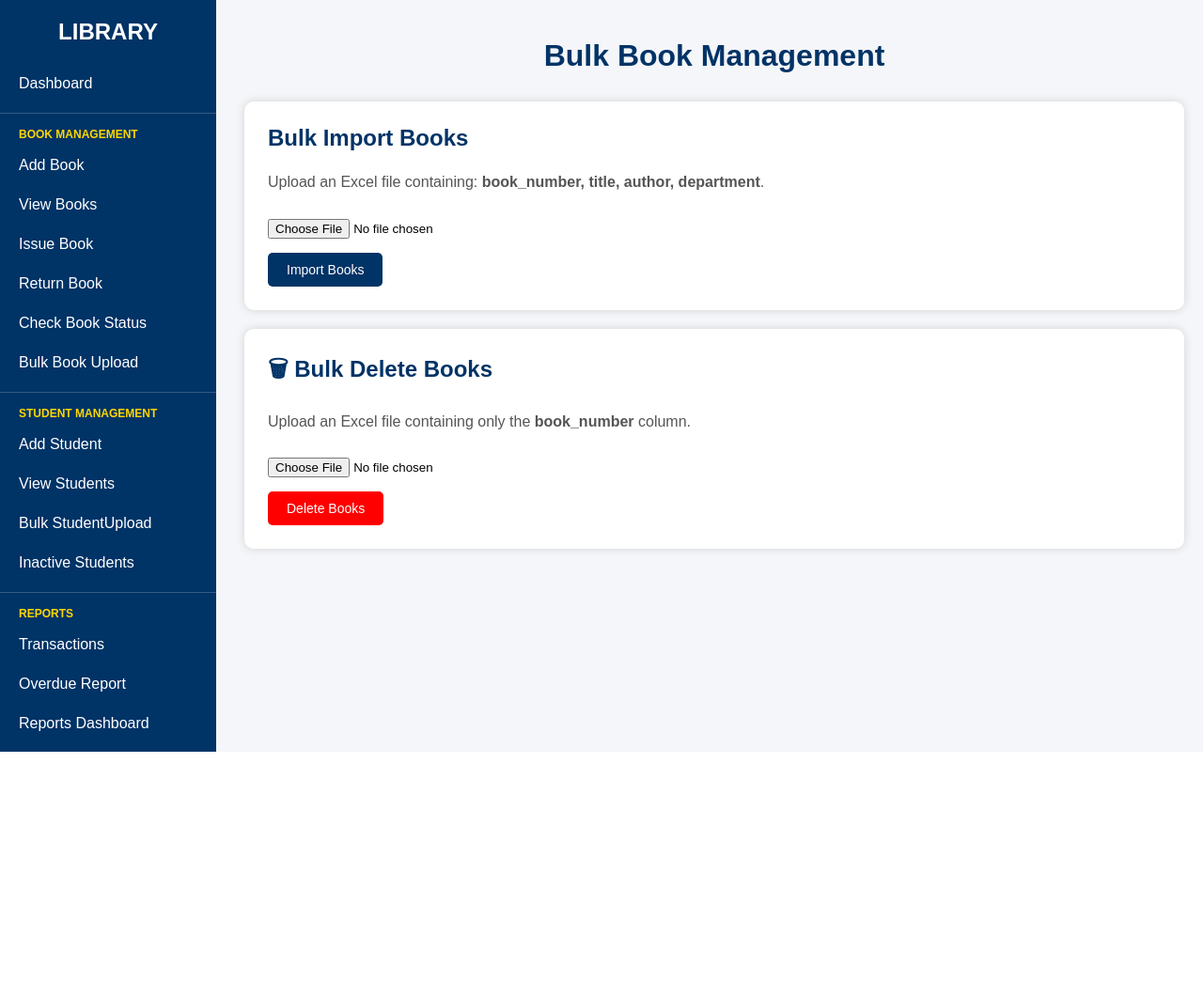
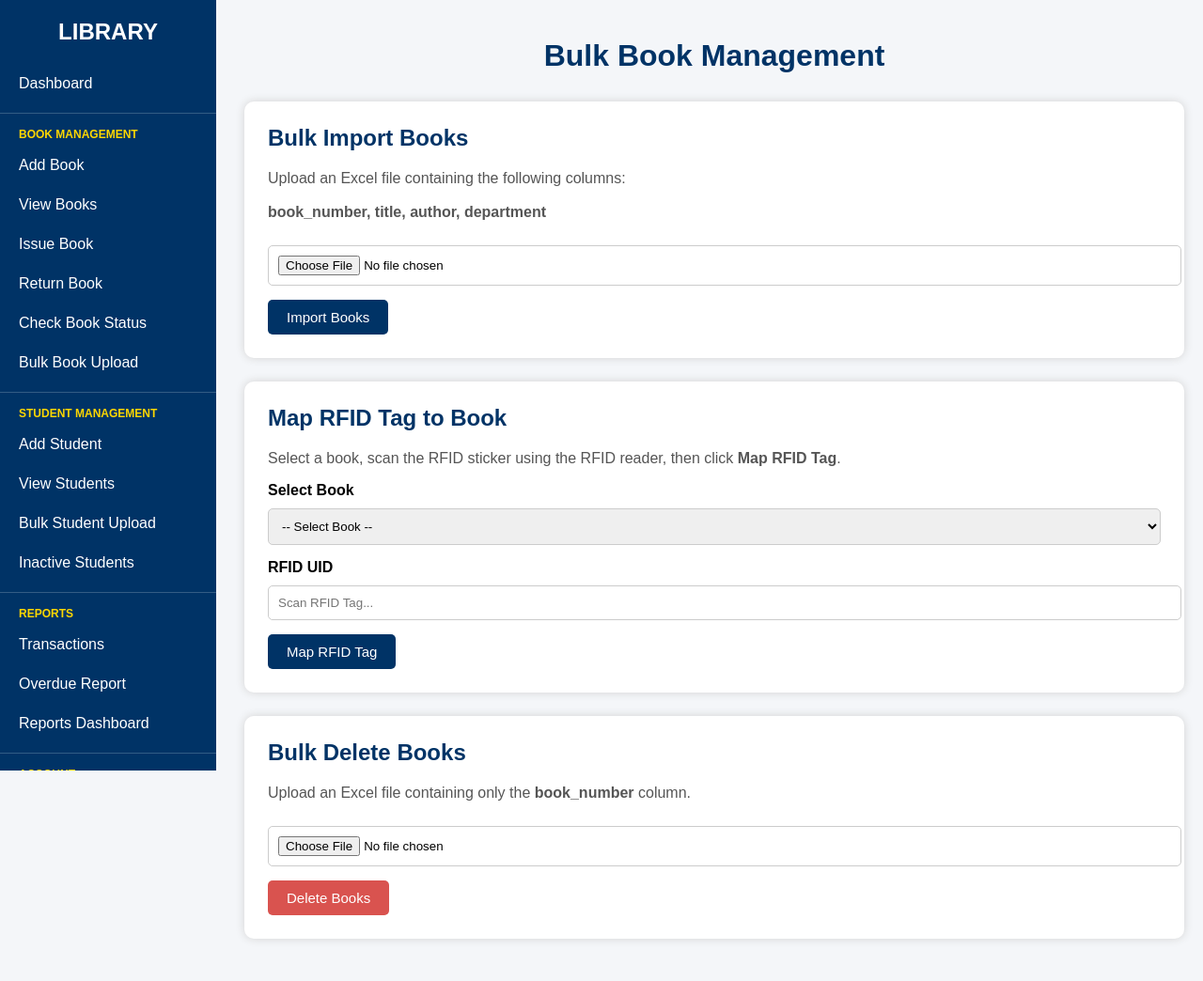
Before and after one commit to Gayathiri-11/RFID-Library-Management-System, a Flask app: page /bulk_book_management in a window 1280 px wide. Shown: the whole page at 94% size. Before the commit the page ends 800 px from the top, so only its background shows below. Run offline with Flask 3, Linux system fonts and the light colour scheme; data that the repository does not hold is empty; some libraries are stand-ins or nearby versions.

Commit message:
bulk page

```diff
--- a/app.py
+++ b/app.py
@@ -781,9 +781,108 @@ def inactive_students():
         "inactive_students.html",
         students=students
     )
+@app.route("/overdue_report")
+def overdue_report():
+
+    department = request.args.get("department")
+    from_date = request.args.get("from_date")
+    to_date = request.args.get("to_date")
+    min_fine = request.args.get("min_fine")
+    max_fine = request.args.get("max_fine")
+
+    conn = get_connection()
+    cursor = conn.cursor(dictionary=True)
+
+    query = """
+        SELECT t.*, s.student_name, s.department
+        FROM transactions t
+        JOIN students s ON t.roll_number = s.roll_number
+        WHERE t.status='Issued'
+        AND t.due_date < CURDATE()
+    """
+
+    params = []
+
+    if department:
+        query += " AND s.department=%s"
+        params.append(department)
+
+    if from_date and to_date:
+        query += " AND t.due_date BETWEEN %s AND %s"
+        params.extend([from_date, to_date])
+
+    if min_fine and max_fine:
+        query += " AND t.fine BETWEEN %s AND %s"
+        params.extend([min_fine, max_fine])
+
+    cursor.execute(query, tuple(params))
+
+    books = cursor.fetchall()
+
+    conn.close()
+
+    return render_template(
+        "overdue_report.html",
+        books=books
+    )
+@app.route("/export_overdue_report")
+def export_overdue_report():
+
+    conn = get_connection()
+    cursor = conn.cursor(dictionary=True)
+
+    cursor.execute("""
+        SELECT
+            t.uid,
+            t.roll_number,
+            s.student_name,
+            s.department,
+            t.issue_date,
+            t.due_date,
+            t.status
+        FROM transactions t
+        JOIN students s
+            ON t.roll_number = s.roll_number
+        WHERE t.status='Issued'
+        AND t.due_date < CURDATE()
+    """)
+
+    books = cursor.fetchall()
+
+    conn.close()
+
+    df = pd.DataFrame(books)
+
+    file_name = "overdue_books_report.xlsx"
+
+    df.to_excel(file_name, index=False)
+
+    return send_file(
+        file_name,
+        as_attachment=True
+    )
 @app.route("/bulk_book_management")
 def bulk_book_management():
-    return render_template("bulk_book_management.html")
+
+    conn = get_connection()
+    cursor = conn.cursor(dictionary=True)
+
+    cursor.execute("""
+        SELECT book_number, title
+        FROM books
+        WHERE uid IS NULL
+        ORDER BY book_number
+    """)
+
+    books = cursor.fetchall()
+
+    cursor.close()
+    conn.close()
+
+    return render_template(
+        "bulk_book_management.html",
+        books=books
+    )
 @app.route("/bulk_import_books", methods=["POST"])
 def bulk_import_books():
 
@@ -896,9 +995,6 @@ def bulk_delete_books():
 
         flash(f"{deleted_count} books deleted successfully!", "success")
     except Exception as e:
-
-        conn.commit()
-
         conn.rollback()
         flash(f"Error deleting books: {e}", "error")
 
@@ -908,104 +1004,6 @@ def bulk_delete_books():
         conn.close()
 
     return redirect("/bulk_book_management")
-@app.route("/overdue_report")
-def overdue_report():
-
-    department = request.args.get("department")
-    from_date = request.args.get("from_date")
-    to_date = request.args.get("to_date")
-    min_fine = request.args.get("min_fine")
-    max_fine = request.args.get("max_fine")
-
-    conn = get_connection()
-    cursor = conn.cursor(dictionary=True)
-
-    query = """
-        SELECT t.*, s.student_name, s.department
-        FROM transactions t
-        JOIN students s ON t.roll_number = s.roll_number
-        WHERE t.status='Issued'
-        AND t.due_date < CURDATE()
-    """
-
-    params = []
-
-    if department:
-        query += " AND s.department=%s"
-        params.append(department)
-
-    if from_date and to_date:
-        query += " AND t.due_date BETWEEN %s AND %s"
-        params.extend([from_date, to_date])
-
-    if min_fine and max_fine:
-        query += " AND t.fine BETWEEN %s AND %s"
-        params.extend([min_fine, max_fine])
-
-    cursor.execute(query, tuple(params))
-
-    books = cursor.fetchall()
-
-    conn.close()
-
-    return render_template(
-        "overdue_report.html",
-        books=books
-    )
-@app.route("/export_overdue_report")
-def export_overdue_report():
-
-    conn = get_connection()
-    cursor = conn.cursor(dictionary=True)
-
-    cursor.execute("""
-        SELECT
-            t.uid,
-            t.roll_number,
-            s.student_name,
-            s.department,
-            t.issue_date,
-            t.due_date,
-            t.status
-        FROM transactions t
-        JOIN students s
-            ON t.roll_number = s.roll_number
-        WHERE t.status='Issued'
-        AND t.due_date < CURDATE()
-    """)
-
-    books = cursor.fetchall()
-
-    conn.close()
-
-    df = pd.DataFrame(books)
-
-    file_name = "overdue_books_report.xlsx"
-
-    df.to_excel(file_name, index=False)
-
-    return send_file(
-        file_name,
-        as_attachment=True
-    )
-@app.route("/map_book")
-def map_book():
-
-    conn = get_connection()
-    cursor = conn.cursor(dictionary=True)
-
-    cursor.execute("""
-        SELECT book_number,title
-        FROM books
-        WHERE uid IS NULL
-    """)
-
-    books = cursor.fetchall()
-
-    cursor.close()
-    conn.close()
-
-    return render_template("map_book_uid.html", books=books)
 @app.route("/get_uid")
 def get_uid():
 
@@ -1016,34 +1014,52 @@ def get_uid():
         return uid
 
     return ""
-@app.route("/save_book_uid",methods=["POST"])
+@app.route("/save_book_uid", methods=["POST"])
 def save_book_uid():
 
-    uid=request.form["uid"]
+    uid = request.form["uid"].strip()
+    book_number = request.form["book_number"].strip()
 
-    book_number=request.form["book_number"]
+    if uid == "":
+        flash("Please scan an RFID tag first.", "error")
+        return redirect("/bulk_book_management")
 
-    conn=get_connection()
+    conn = get_connection()
+    cursor = conn.cursor()
 
-    cursor=conn.cursor()
+    try:
 
-    cursor.execute("""
+        # Check whether this RFID tag is already assigned
+        cursor.execute(
+            "SELECT book_number FROM books WHERE uid=%s",
+            (uid,)
+        )
 
-        UPDATE books
-        SET uid=%s
-        WHERE book_number=%s
+        if cursor.fetchone():
+            flash("This RFID tag is already mapped.", "error")
+            return redirect("/bulk_book_management")
 
-    """,(uid,book_number))
+        cursor.execute("""
+            UPDATE books
+            SET uid=%s
+            WHERE book_number=%s
+        """, (uid, book_number))
 
-    conn.commit()
+        conn.commit()
 
-    cursor.close()
+        flash("RFID Tag Mapped Successfully!", "success")
 
-    conn.close()
+    except Exception as e:
 
-    flash("RFID Tag Mapped Successfully!","success")
+        conn.rollback()
+        flash(f"Error: {e}", "error")
 
-    return redirect("/map_book")
+    finally:
+
+        cursor.close()
+        conn.close()
+
+    return redirect("/bulk_book_management")
 @app.route("/reports")
 def reports():
 
--- a/templates/bulk_book_management.html
+++ b/templates/bulk_book_management.html
@@ -3,6 +3,7 @@
 <head>
 <meta charset="UTF-8">
 <meta name="viewport" content="width=device-width, initial-scale=1.0">
+
 <title>Bulk Book Management</title>
 
 <script src="https://cdn.jsdelivr.net/npm/sweetalert2@11"></script>
@@ -10,7 +11,7 @@
 <style>
 
 body{
-            font-family: Arial, sans-serif;
+    font-family:Arial,sans-serif;
     background:#f4f6f9;
     margin:0;
     padding:0;
@@ -30,9 +31,9 @@
 .card{
     background:white;
     padding:25px;
-            margin-bottom:20px;
+    margin-bottom:25px;
     border-radius:10px;
-            box-shadow:0px 0px 10px lightgray;
+    box-shadow:0 0 10px lightgray;
 }
 
 h2{
@@ -42,53 +43,53 @@
 
 p{
     color:#555;
-            line-height:1.6;
 }
 
-        input[type="file"]{
+label{
+    font-weight:bold;
+}
+
+input[type=file],
+input[type=text],
+select{
+
+    width:100%;
+    padding:10px;
     margin-top:10px;
     margin-bottom:15px;
+    border:1px solid #ccc;
+    border-radius:5px;
+
 }
 
 button{
+
     background:#003366;
     color:white;
     border:none;
     padding:10px 20px;
     border-radius:5px;
     cursor:pointer;
-            font-size:14px;
+    font-size:15px;
+
 }
 
 button:hover{
+
     background:#0055aa;
+
 }
 
 .danger{
-            background:red;
+
+    background:#d9534f;
+
 }
 
 .danger:hover{
-            background:darkred;
-        }
 
-        table{
-            width:100%;
-            border-collapse:collapse;
-            margin-top:15px;
-        }
+    background:#b52b27;
 
-        table th{
-            background:#003366;
-            color:white;
-            padding:10px;
-            border:1px solid #ddd;
-        }
-
-        table td{
-            border:1px solid #ddd;
-            padding:8px;
-            text-align:center;
 }
 
 </style>
@@ -102,16 +103,18 @@
 <div class="container">
 
 <h1>Bulk Book Management</h1>
-
-<!-- Import Books -->
+<!-- ===================================== -->
+<!-- BULK IMPORT BOOKS -->
+<!-- ===================================== -->
 
 <div class="card">
 
     <h2>Bulk Import Books</h2>
 
     <p>
-Upload an Excel file containing:
-<b>book_number, title, author, department</b>.
+        Upload an Excel file containing the following columns:
+        <br><br>
+        <b>book_number, title, author, department</b>
     </p>
 
     <form
@@ -134,12 +137,59 @@ Import Books
     </form>
 
 </div>
+<div class="card">
 
-<!-- Delete Books -->
+    <h2>Map RFID Tag to Book</h2>
+
+    <p>
+        Select a book, scan the RFID sticker using the RFID reader,
+        then click <b>Map RFID Tag</b>.
+    </p>
+
+    <form action="/save_book_uid" method="POST">
+
+        <label>Select Book</label>
+
+        <select
+            name="book_number"
+            required>
+
+            <option value="">-- Select Book --</option>
+
+            {% for book in books %}
+
+            <option value="{{ book.book_number }}">
+                {{ book.book_number }} - {{ book.title }}
+            </option>
+
+            {% endfor %}
+
+        </select>
+
+        <label>RFID UID</label>
+
+        <input
+            type="text"
+            id="uid"
+            name="uid"
+            placeholder="Scan RFID Tag..."
+            readonly
+            required>
+
+        <button type="submit">
+            Map RFID Tag
+        </button>
+
+    </form>
+
+</div>
+<!-- ===================================== -->
+<!-- BULK DELETE BOOKS -->
+<!-- ===================================== -->
 
 <div class="card">
 
-<h2>🗑 Bulk Delete Books</h2>
+    <h2>Bulk Delete Books</h2>
 
     <p>
         Upload an Excel file containing only the
@@ -168,8 +218,45 @@ Delete Books
     </form>
 
 </div>
+{% with messages = get_flashed_messages(with_categories=true) %}
+{% if messages %}
+{% for category, message in messages %}
 
+<script>
+
+Swal.fire({
+    icon: "{{ category }}",
+    title: "{{ 'Success' if category=='success' else 'Error' }}",
+    text: "{{ message }}",
+    confirmButtonColor:"#003366"
+});
+
+</script>
+
+{% endfor %}
+{% endif %}
+{% endwith %}
 </div>
+
+<script>
+
+setInterval(function(){
+
+    fetch("/get_uid")
+    .then(response => response.text())
+    .then(uid => {
+
+        uid = uid.trim();
+
+        if(uid !== ""){
+            document.getElementById("uid").value = uid;
+        }
+
+    });
+
+},1000);
+
+</script>
 
 {% with messages = get_flashed_messages(with_categories=true) %}
 {% if messages %}
@@ -177,9 +264,9 @@ Delete Books
 
     <script>
     Swal.fire({
-    icon: "{{ 'success' if category=='success' else 'error' }}",
-    title: "{{ 'Success' if category=='success' else 'Error' }}",
-    text: "{{ message }}",
+     icon:"{{category}}",
+     title:"{{'Success' if category=='success' else 'Error'}}",
+     text:"{{message}}",
      confirmButtonColor:"#003366"
     });
     </script>
--- a/templates/sidebar.html
+++ b/templates/sidebar.html
@@ -17,7 +17,7 @@
 
     <a href="/add_student"> Add Student</a>
     <a href="/students"> View Students</a>
-    <a href="/bulk_student_management"> Bulk StudentUpload</a>
+    <a href="/bulk_student_management"> Bulk Student Upload</a>
     <a href="/inactive_students"> Inactive Students</a>
 
     <div class="menu-title">REPORTS</div>
```
Also changed, not shown: templates/map_book_uid.html (deleted, +0 -107 lines). Lines whose indentation alone changed are shown as unchanged.
